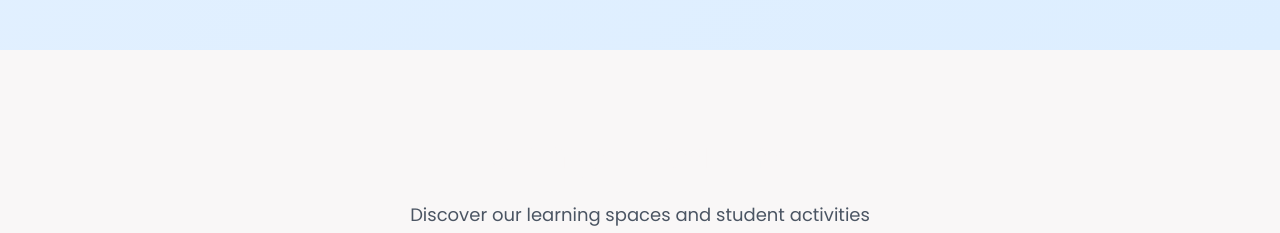
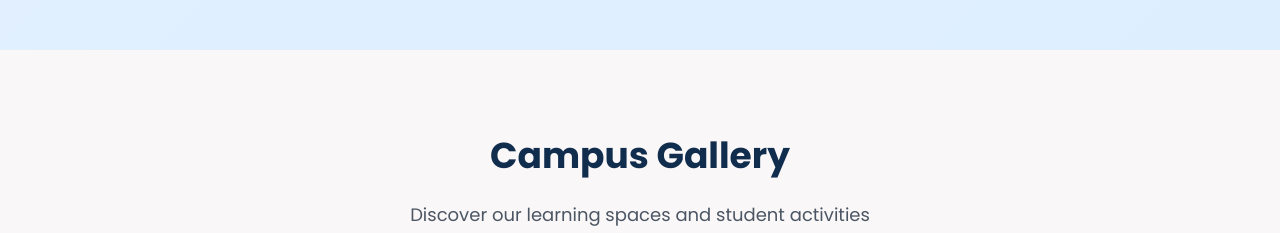
Before and after one commit to DhanushSaiCoder/AndhraPolytechnic, a React (Create React App) app in the folder frontend/: page / in a window 1280 px wide. Shown: the part 6020-6253 px from the top of the page. Built offline with nearby package versions, Linux system fonts and the light colour scheme.

Commit message:
fix: font color for college gallery & acheivements

```diff
--- a/frontend/src/components/AboutUsComponents/Achievements.js
+++ b/frontend/src/components/AboutUsComponents/Achievements.js
@@ -48,7 +48,7 @@ const Acheivements = () => {
         <div className="campus-gallery acheivements">
             <div className="container">
                 <div className="header">
-                    <h2 className="title achievementsTitle">Achievements</h2>
+                    <h2 className="title acheivementsTitle">Achievements</h2>
                     <p className="subtitle achievementsSubtitle">
                         Discover our learning spaces and student activities
                     </p>
--- a/frontend/src/components/homeComponents/CollegeGallery.js
+++ b/frontend/src/components/homeComponents/CollegeGallery.js
@@ -17,7 +17,7 @@ const CollegeGallery = () => {
     <div className="campus-gallery">
       <div className="container">
         <div className="header">
-          <h2 className="title" sx={{color: "#F9F7F7"}}>Campus Gallery</h2>
+          <h2 className="title" >Campus Gallery</h2>
           <p className="subtitle">
             Discover our learning spaces and student activities
           </p>
--- a/frontend/src/styles/HomeStyles/CollegeGallery.css
+++ b/frontend/src/styles/HomeStyles/CollegeGallery.css
@@ -21,7 +21,7 @@
 .title {
   font-size: 1.875rem; /* text-3xl */
   font-weight: 700; /* font-bold */
-  color: #F9F7F7;
+  color: #112D4E;
   margin-bottom: 1rem; /* mb-4 */
 }
 
@@ -43,7 +43,7 @@
   padding: 4.5rem 0; /* py-16 */
 }
 .acheivementsTitle{
-  color: #F9F7F7;
+  color: #F9F7F7 !important;
   margin: 0;
 }
 .achievementsSubtitle {
```
